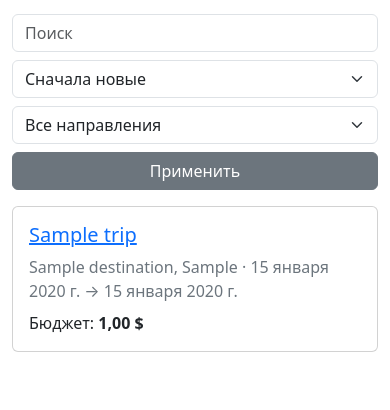
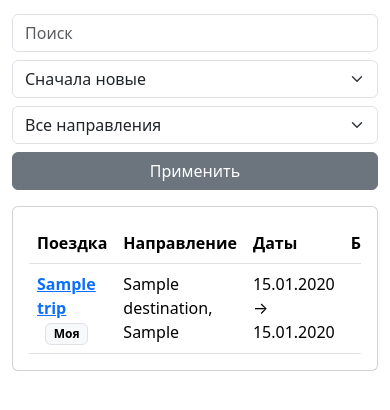
Before and after one commit to 056nikita056/tripplanner, a Django app: page / in a window 390 px wide. Shown: the part 223-633 px from the top of the page. Run offline with Django 5.2, Linux system fonts and the light colour scheme; a user stored in the database is signed in; tables that the repository leaves empty hold one stand-in row (values such as "Sample post"); parts of the project's set-up code (start-up, migrations or seed data) failed here and were passed over.

Commit message:
ui: make trips list table responsive on mobile

```diff
--- a/templates/planner/trip_list.html
+++ b/templates/planner/trip_list.html
@@ -47,27 +47,41 @@
   </div>
 {% endif %}
 
-<div class="row g-3">
-  {% for trip in trips %}
-    <div class="col-md-6">
-      <div class="card h-100">
-        <div class="card-body">
-          <div class="d-flex justify-content-between">
-            <h2 class="h5 mb-2"><a href="{% url 'trip_detail' trip.id %}">{{ trip.title }}</a></h2>
-            {% if not trip.is_public %}
-              <span class="badge text-bg-warning">Приватная</span>
-            {% endif %}
-          </div>
-          <div class="text-secondary">{{ trip.destination }} · {{ trip.start_date }} → {{ trip.end_date }}</div>
-          <div class="mt-2">Бюджет: <strong>{{ trip.budget|default_if_none:0|floatformat:2 }} $</strong></div>
-        </div>
-      </div>
-    </div>
-  {% empty %}
-    <div class="col-12">
-      <div class="alert alert-info">Поездок не найдено.</div>
-    </div>
-  {% endfor %}
+<div class="card card-body">
+  <div class="table-responsive">
+    <table class="table align-middle mb-0">
+      <thead>
+        <tr>
+          <th>Поездка</th>
+          <th>Направление</th>
+          <th>Даты</th>
+          <th class="text-end">Бюджет</th>
+        </tr>
+      </thead>
+      <tbody>
+        {% for trip in trips %}
+          <tr>
+            <td>
+              <a class="fw-semibold" href="{% url 'trip_detail' trip.id %}">{{ trip.title }}</a>
+              {% if not trip.is_public %}
+                <span class="badge text-bg-warning ms-2">Приватная</span>
+              {% endif %}
+              {% if user.is_authenticated and trip.owner == user %}
+                <span class="badge text-bg-light border ms-2">Моя</span>
+              {% endif %}
+            </td>
+            <td>{{ trip.destination }}</td>
+            <td>{{ trip.start_date|date:"d.m.Y" }} → {{ trip.end_date|date:"d.m.Y" }}</td>
+            <td class="text-end">{{ trip.budget|default_if_none:0|floatformat:2 }} $</td>
+          </tr>
+        {% empty %}
+          <tr>
+            <td colspan="4" class="text-center text-secondary py-4">Поездок не найдено.</td>
+          </tr>
+        {% endfor %}
+      </tbody>
+    </table>
+  </div>
 </div>
 
 {% if page_obj.has_other_pages %}
```
